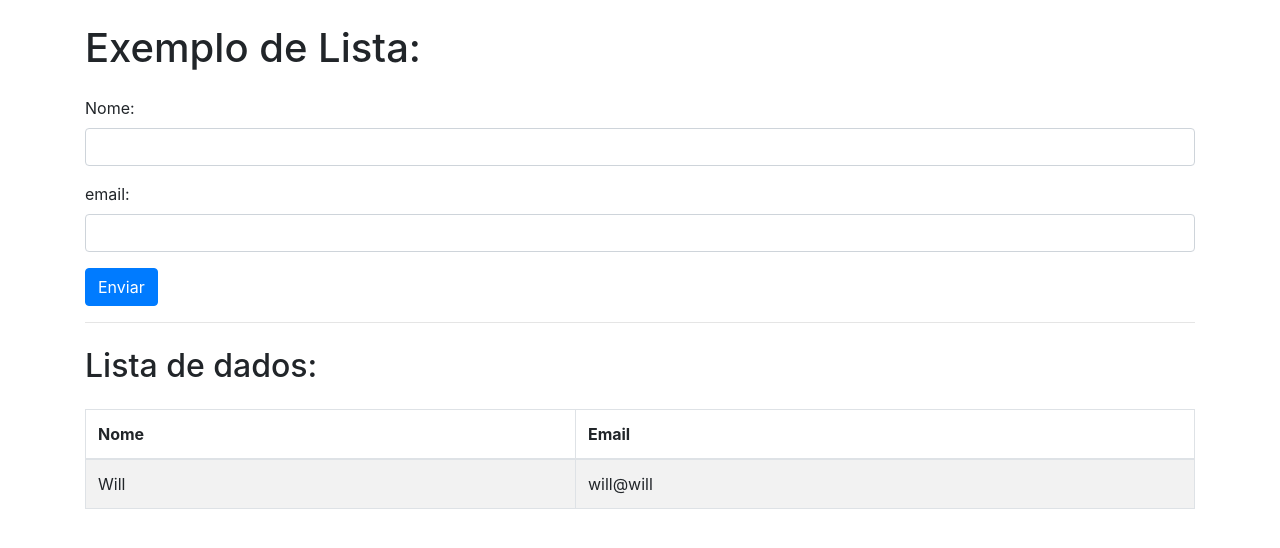
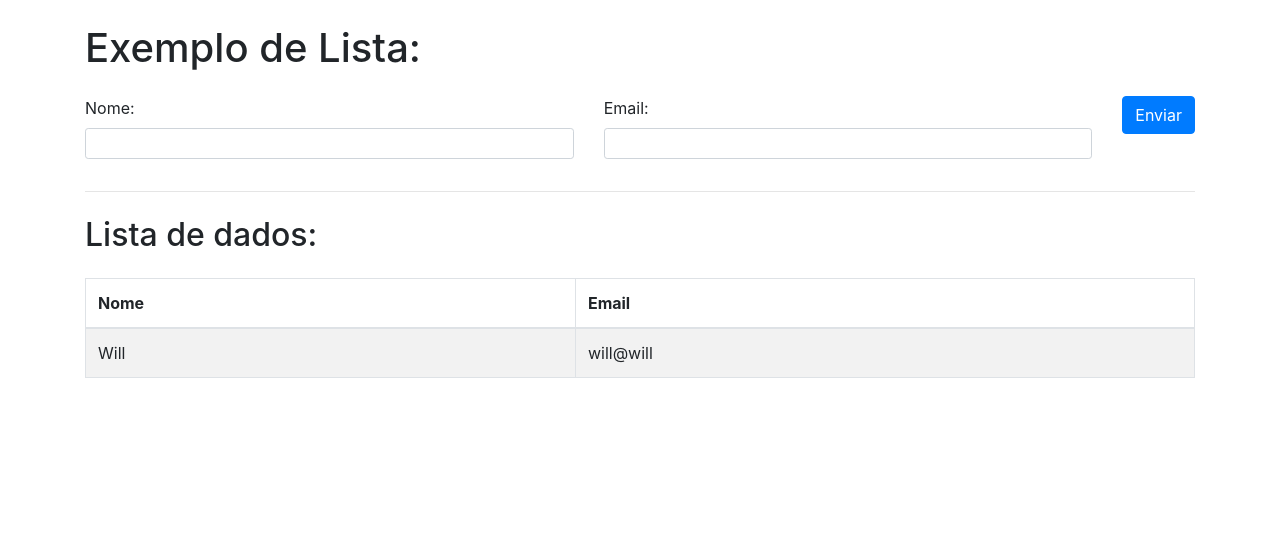
Before and after one commit to WillianSi/lista-de-exerc-cios-PHP, a PHP site: page / in a window 1280 px wide. Shown: the top 548 px of the page. Run offline with PHP 8.4, Linux system fonts and the light colour scheme; data comes from the database, SQL or seed files in the repository.

Commit message:
index atualizado

```diff
--- a/listarBanco/index.php
+++ b/listarBanco/index.php
@@ -11,7 +11,8 @@
 <body>
 
     <?php
-    function listarRegistros() {
+    function listarRegistros()
+    {
         // Estabelecendo a conexão com o banco de dados
         $localhost = "localhost";
         $user = "root";
@@ -45,23 +46,58 @@
         // Fechando a conexão com o banco de dados
         mysqli_close($conn);
     }
+
+    function adicinarRegistros()
+    {
+        // Estabelecendo a conexão com o banco de dados
+        $localhost = "localhost";
+        $user = "root";
+        $password = "";
+        $dbname = "listardados";
+        $conn = mysqli_connect($localhost, $user, $password, $dbname);
+
+        // Inserindo informações no banco de dados
+        if ($_SERVER['REQUEST_METHOD'] == 'POST') {
+            $name = $_POST['name'];
+            $email = $_POST['email'];
+
+            $sql = "INSERT INTO user (name, email) VALUES ('$name', '$email')";
+
+            if (mysqli_query($conn, $sql)) {
+                echo "Informações inseridas com sucesso";
+            } else {
+                echo "Erro: " . $sql . "<br>" . mysqli_error($conn);
+            }
+        }
+        // Fechando a conexão com o banco de dados
+        mysqli_close($conn);
+    }
     ?>
 
     <div class="container">
         <h1 class="my-4">Exemplo de Lista:</h1>
-        <form action="inserir.php" method="post">
-            <div class="form-group">
+        <form method="post" class="row">
+            <div class="form-group col">
                 <label for="name">Nome:</label>
-                <input type="text" class="form-control" id="name" name="name">
+                <input type="text" class="form-control form-control-sm" id="name" name="name">
             </div>
-            <div class="form-group">
-                <label for="email">email:</label>
-                <input type="text" class="form-control" id="email" name="email">
+            <div class="form-group col">
+                <label for="email">Email:</label>
+                <input type="text" class="form-control form-control-sm" id="email" name="email">
             </div>
-            <button type="submit" class="btn btn-primary">Enviar</button>
+            <div class="form-group col-auto">
+                <button type="submit" class="btn btn-primary" name="submit">Enviar</button>
+                <?php
+                if (isset($_POST['submit'])) {
+                    adicinarRegistros();
+                }
+                ?>
+            </div>
         </form>
         <hr>
         <h2 class="my-4">Lista de dados:</h2>
+        <div class="row">
+            <div class="col">
                 <table class="table table-bordered table-striped">
                     <thead>
                         <tr>
@@ -74,6 +110,8 @@
                     </tbody>
                 </table>
             </div>
+        </div>
+    </div>
 </body>
 
 </html>
```
Lines whose indentation alone changed are shown as unchanged.
